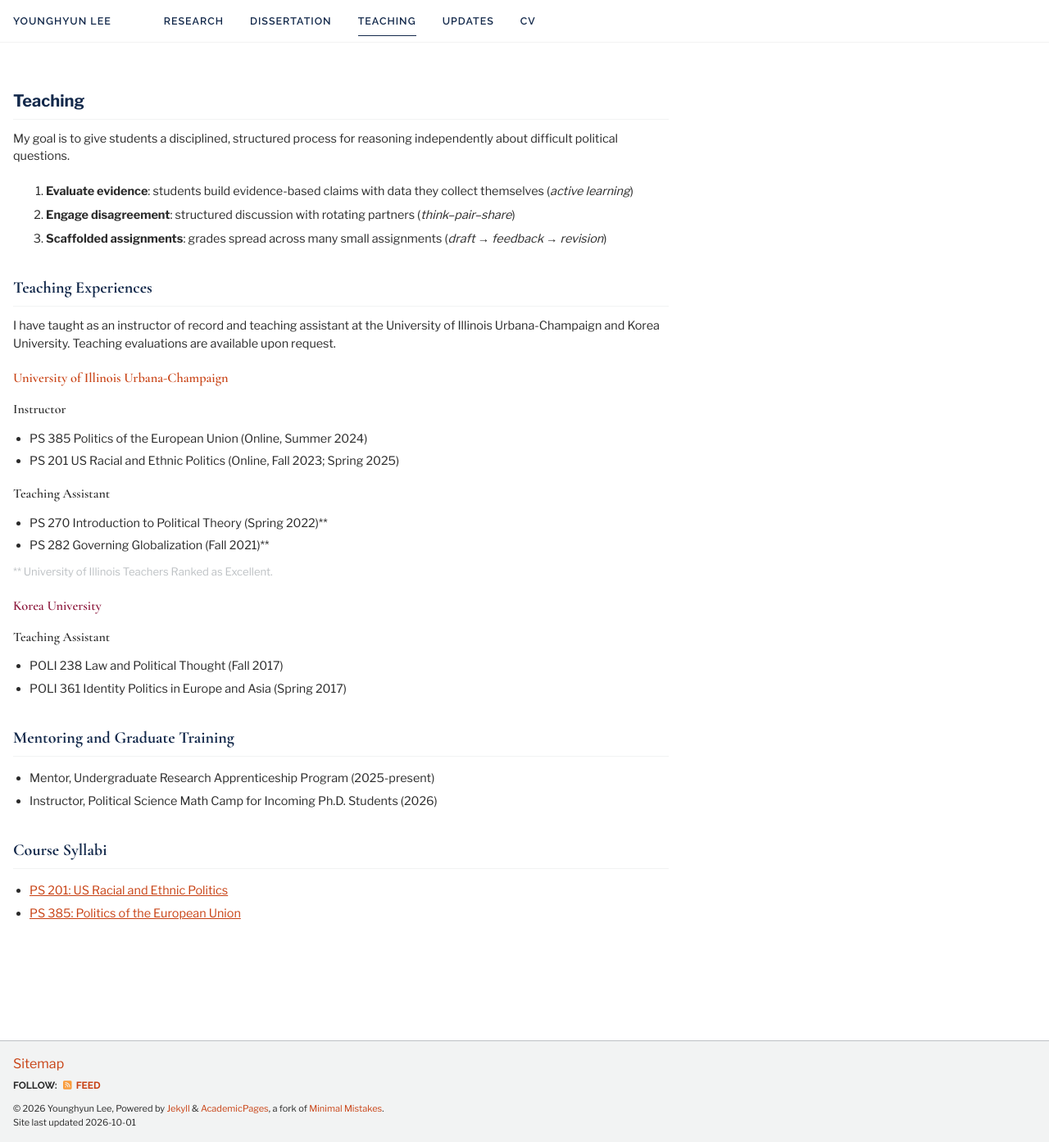
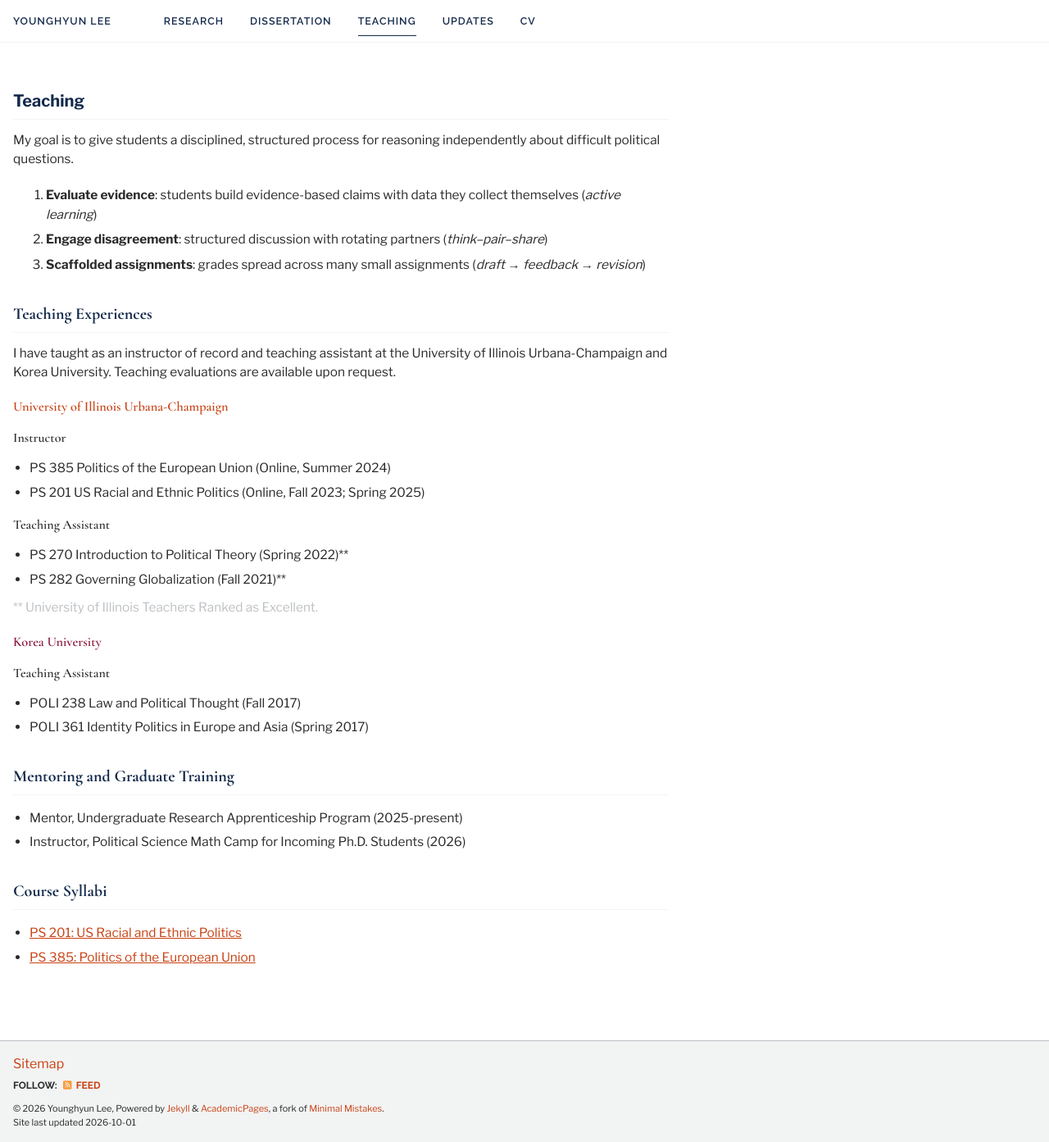
Before and after one commit to younghyunlee52/Website, a Jekyll site: the page built from _pages/teaching.md, in a window 1280 px wide and 1393 px high. Shown: the whole window at 82% size. Built offline with Jekyll 4.4.1, drawn with Linux system fonts in a browser that asks for light colours; a script bundle is joined from its source files by our own code; library files that are not in the unit come from our copies.

Commit message:
Update _page.scss

```diff
--- a/_sass/layout/_page.scss
+++ b/_sass/layout/_page.scss
@@ -109,7 +109,7 @@
 }
 
 .homepage-page .page__content p {
-  font-size: 15px;
+  font-size: 16px;
   line-height: 1.5;
   text-align: left !important;
   text-justify: auto;
@@ -350,6 +350,16 @@
 .research-page .page__content li {
   text-align: left;
   text-justify: auto;
+}
+
+.research-page .page__content,
+.teaching-page .page__content {
+  > p,
+  > ol > li,
+  > ul > li,
+  > dl {
+    font-size: calc(0.9rem + 1px);
+  }
 }
 
 .teaching-page .page__content,
```
